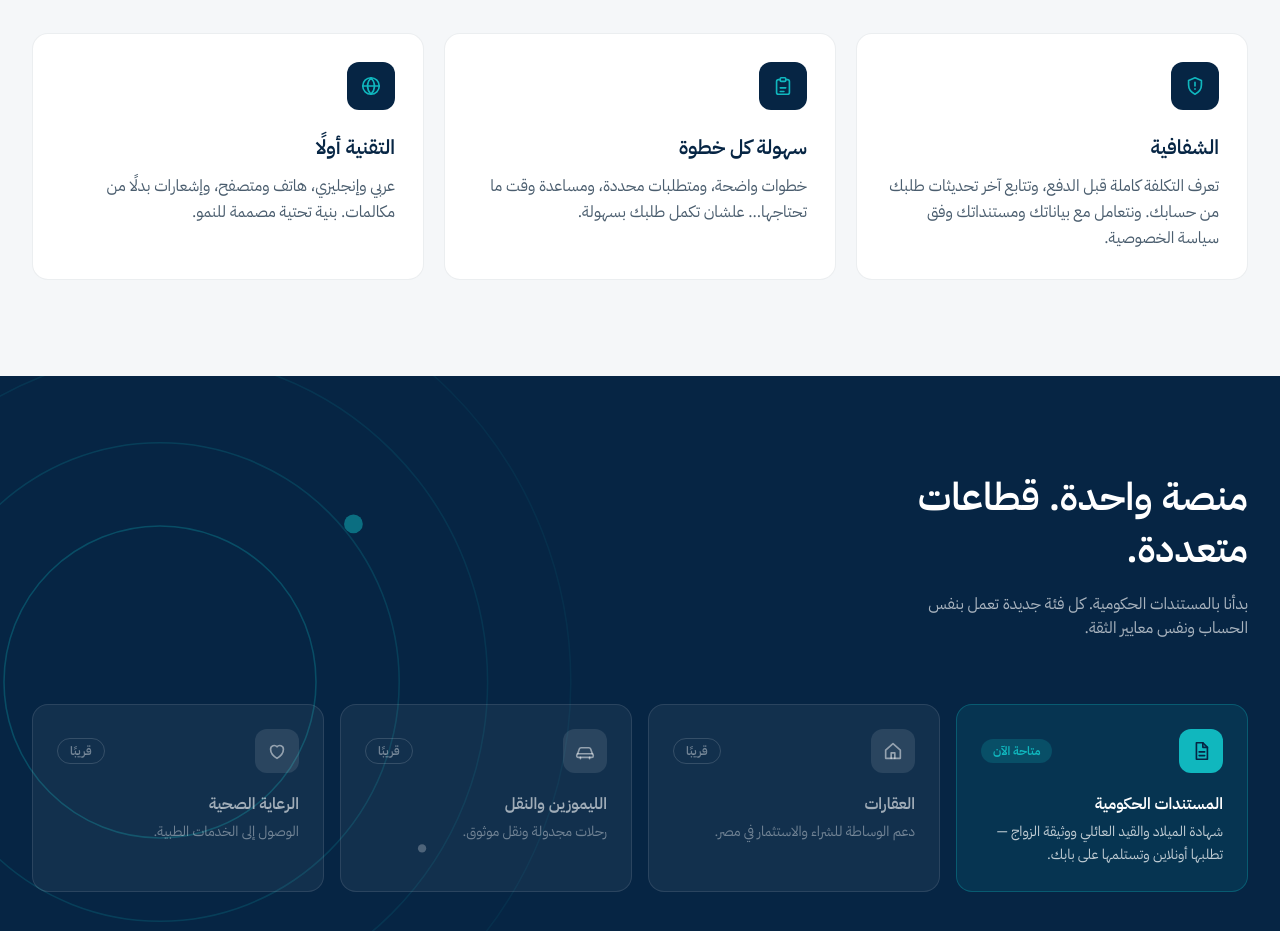
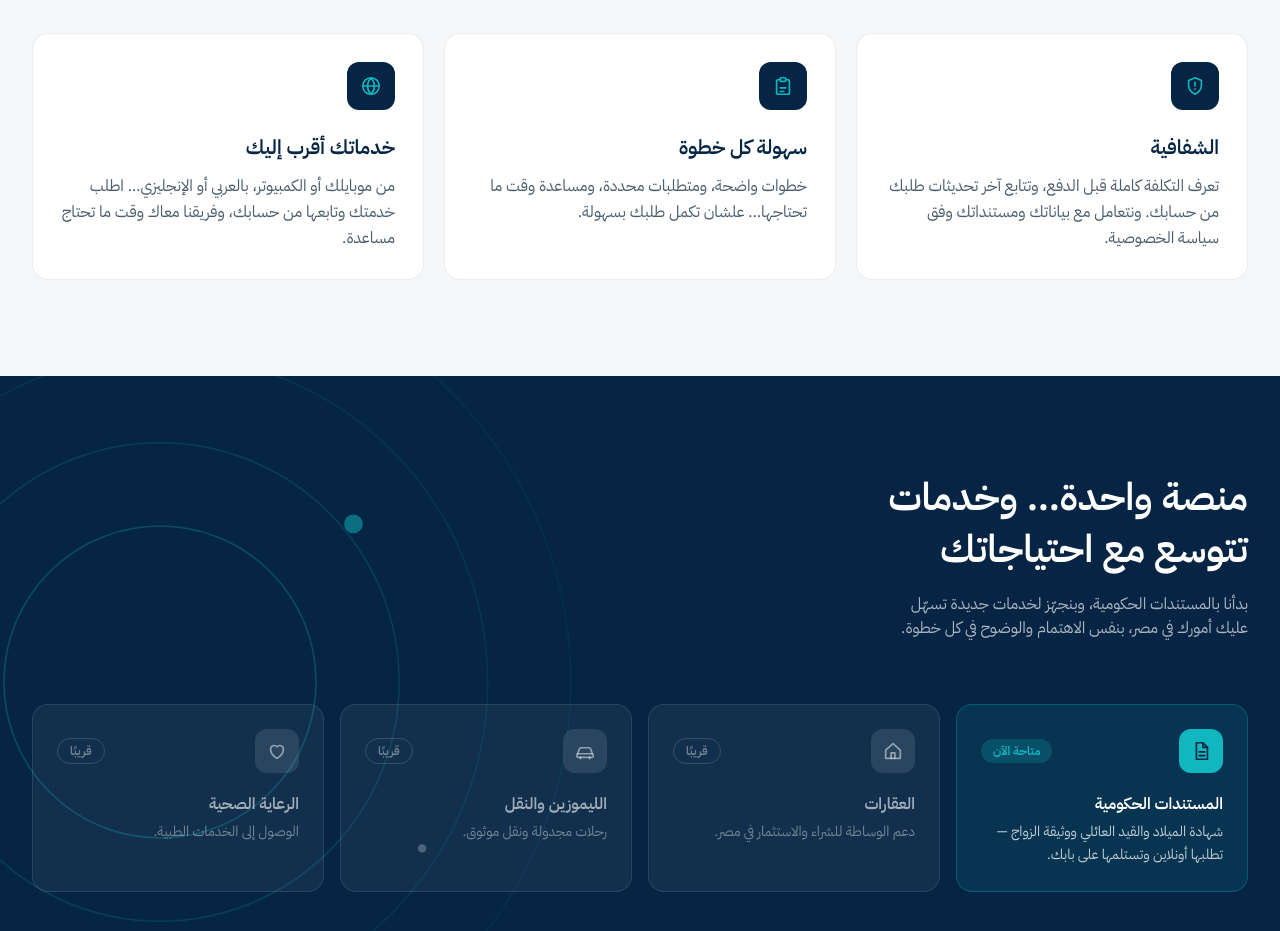
Before and after one commit to fadymohsen/inzerv-website, a Next.js app: page /ar/about in a window 1280 px wide. Shown: the part 1300-2231 px from the top of the page. Built offline with nearby package versions, Linux system fonts and the light colour scheme; no server answers.

Commit message:
Update ar.ts

```diff
--- a/src/dictionaries/ar.ts
+++ b/src/dictionaries/ar.ts
@@ -234,10 +234,10 @@ export const ar: Dict = {
     values: [
       { title: "الشفافية", text: "تعرف التكلفة كاملة قبل الدفع، وتتابع آخر تحديثات طلبك من حسابك. ونتعامل مع بياناتك ومستنداتك وفق سياسة الخصوصية." },
       { title: "سهولة كل خطوة", text: "خطوات واضحة، ومتطلبات محددة، ومساعدة وقت ما تحتاجها… علشان تكمل طلبك بسهولة." },
-      { title: "التقنية أولًا", text: "عربي وإنجليزي، هاتف ومتصفح، وإشعارات بدلًا من مكالمات. بنية تحتية مصممة للنمو." },
+      { title: "خدماتك أقرب إليك", text: "من موبايلك أو الكمبيوتر، بالعربي أو الإنجليزي… اطلب خدمتك وتابعها من حسابك، وفريقنا معاك وقت ما تحتاج مساعدة." },
     ],
-    roadmapTitle: "منصة واحدة. قطاعات متعددة.",
-    roadmapSub: "بدأنا بالمستندات الحكومية. كل فئة جديدة تعمل بنفس الحساب ونفس معايير الثقة.",
+    roadmapTitle: "منصة واحدة… وخدمات تتوسع مع احتياجاتك",
+    roadmapSub: "بدأنا بالمستندات الحكومية، وبنجهّز لخدمات جديدة تسهّل عليك أمورك في مصر، بنفس الاهتمام والوضوح في كل خطوة.",
     statusLive: "متاحة الآن",
     statusSoon: "قريبًا",
     roadmap: [
```
